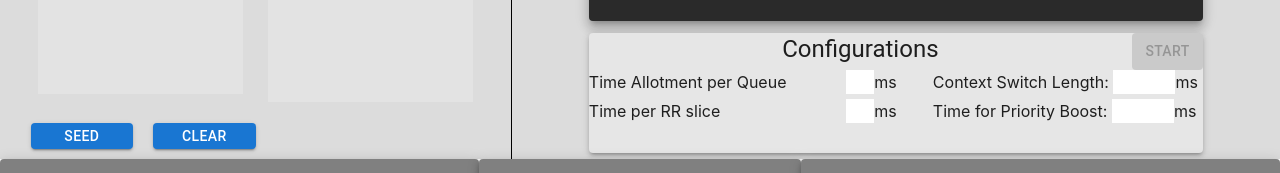
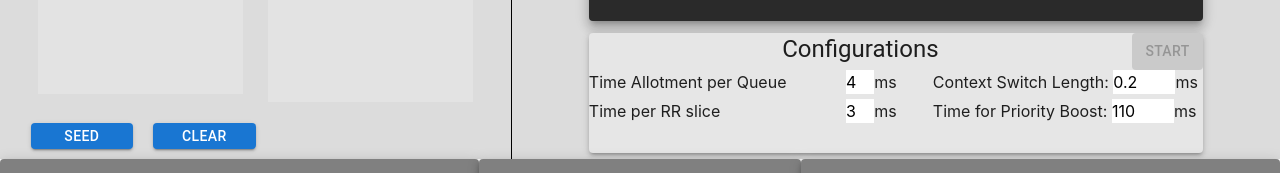
Before and after one commit to AbishurMoses/MLFQ-Visualization, a React (Vite) app: page / in a window 1280 px wide. Shown: the part 321-494 px from the top of the page. Built offline with nearby package versions, Linux system fonts and the light colour scheme.

Commit message:
Everything works. Don't use numbers for job names

```diff
--- a/src/App.css
+++ b/src/App.css
@@ -51,7 +51,7 @@ p {
 }
 
 #table-container {
-  background-color: #2a2aa2a;
+  background-color: "#2a2aa2a";
   height: 100%;
   width: 100%;
   display: flex;
--- a/src/App.jsx
+++ b/src/App.jsx
@@ -28,14 +28,14 @@ function App() {
 	const [timeBetweenBoosts, setTimeBetweenBoosts] = useState(110); // MLFQ.boostCycles
 	const [contextSwitchLen, setContextSwitchLen] = useState(0.2);
 
-    const [queueData, setQueueData] = useState({currentTime: 0, queues: [[], [], []]})
+	const [queueData, setQueueData] = useState({ currentTime: 0, queues: [[], [], []] })
 	const [pidData, setPidData] = useState([]);
-    const [statsTableData, setStatsTableData] = useState({avgResponse: 0, avgTurnaround: 0, avgJobLength: 0, timeInContextSwitching: 0});
-    const [pieChartData, setPieChartData] = useState({contextSwitches: 0, jobs: {}})
+	const [statsTableData, setStatsTableData] = useState({ avgResponse: 0, avgTurnaround: 0, avgJobLength: 0, timeInContextSwitching: 0 });
+	const [pieChartData, setPieChartData] = useState({ contextSwitches: 0, jobs: {} })
 	const [massJobs, setMassJobs] = useState(false)
 	const [seedBtn, setSeedBtn] = useState(false)
 	const [jobName, setJobName] = useState("")
-	const [jobLength, setJobLength] = useState(0)
+	const [jobLength, setJobLength] = useState(1)
 	const [jobInteractivity, setJobInteractivity] = useState(0);
 	// For generating pre-determined Jobs
 	const [PD, setPD] = useState([])
@@ -44,7 +44,7 @@ function App() {
 	var jobId = useRef(0)
 
 	const getRandomInt = (max) => {
-		return Math.floor(Math.random() * max);
+		return Math.floor(Math.random() * max) + 1;
 	}
 
 	const increment = () => {
@@ -56,11 +56,18 @@ function App() {
 		if (jobName == "") {
 			alert("Add a name dommy")
 		} else {
+			const nameExists = PD.some(prev => prev.name === jobName)
+			if (!nameExists) {
 				let job = new Job(jobName, jobLength, jobInteractivity);
+				console.log("length: ", jobLength)
 				fnMassJobs(true);
 				setPD(prev => [...prev, job]);
 				setJobs(prev => [...prev, job]);
 				increment()
+			}
+			else {
+				alert("A job with the selected name already exists")
+			}
 		}
 		console.log(jobs)
 	}
@@ -84,7 +91,7 @@ function App() {
 	const addJobs = (numOfJobs) => {
 		var i = 0;
 		while (i < numOfJobs) {
-            let len = getRandomInt(25);
+			let len = getRandomInt(24);
 			let interactivity = getRandomInt(3);
 			let job = new Job("Job " + (jobId.current + 1).toString(), len, interactivity);
 			setPD(prev => [...prev, job])
@@ -98,7 +105,7 @@ function App() {
 
 	const resetInput = () => {
 		setJobName("")
-		setJobLength(0)
+		setJobLength(1)
 	}
 
 	const fnMassJobs = (bool) => {
@@ -203,31 +210,35 @@ function App() {
 		console.log('set mlfq')
 		console.dir(mlfq)
 		const queue1 = new Queue(timePerRrSlice, allotPerQueue);
-        const queue2 = new Queue(timePerRrSlice, allotPerQueue*2); // allow jobs to run longer in lower-priority queues
-        const queue3 = new Queue(timePerRrSlice, allotPerQueue*3);
+		const queue2 = new Queue(timePerRrSlice, allotPerQueue * 2); // allow jobs to run longer in lower-priority queues
+		const queue3 = new Queue(timePerRrSlice, allotPerQueue * 3);
 
 		mlfq.current.addQueue(queue1);
 		mlfq.current.addQueue(queue2);
 		mlfq.current.addQueue(queue3);
 	}
 
-    useEffect(() => {
-        for (let job of jobs) {
-            mlfq.current.addJob(job);
-        }
-    }, [jobs])
+	// useEffect(() => {
+	// 	for (let job of jobs) {
+	// 		mlfq.current.addJob(job);
+	// 	}
+	// }, [jobs])
 
 	// run the MLFQ
 	const startScheduler = () => {
 		MLFQ.avgResponseTime = 0;
 		MLFQ.avgTurnaroundTime = 0;
 
+		for (let job of jobs) {
+			mlfq.current.addJob(job)
+		}
+
 		console.log('about to call start()')
 		console.dir(mlfq)
 		mlfq.current.start();
 
 		// setTimeOut poll for scheduler changes and update state accordingly
-        checker = setInterval(pollAndUpdateState, clockCycleTime*10);
+		checker = setInterval(pollAndUpdateState, clockCycleTime * 10);
 	}
 
 	// polls the scheduler's state and updates app state accordingly to update the UI
@@ -240,7 +251,7 @@ function App() {
 		for (let queue of mlfq.current.queues) {
 			queues.push(queue.jobBlocks)
 		}
-        setQueueData({currentTime, queues});
+		setQueueData({ currentTime, queues });
 
 
 		// update pidData
@@ -253,7 +264,7 @@ function App() {
 					pid: job.id,
 					name: job.name,
 					status: job.state,
-                    queue: idx+1,
+					queue: idx + 1,
 					allotment
 				})
 			}
@@ -276,9 +287,6 @@ function App() {
 			console.log('going to stop polling now')
 			if (checker) clearInterval(checker); // stop polling
 		}
-
-
-
 		console.log('done with pollANdUpdateState()')
 	}
 
@@ -317,14 +325,14 @@ function App() {
 									noValidate
 									autoComplete="off"
 								>
-									<TextField id="job-name" value={jobName} onChange={handleJob} label="Name" variant="filled" sx={{ input: {color: 'white' }}}/>
+									<TextField id="job-name" value={jobName} onChange={handleJob} label="Name" variant="filled" sx={{ input: { color: 'white' } }} />
 									<div className="input-container">
 										<p>Length</p>
-										<Slider name="job-length" className="sliders" value={jobLength} onChange={handleJob} defaultValue={25} valueLabelDisplay="auto" max={50} />
+										<Slider name="job-length" className="sliders" value={jobLength} onChange={handleJob} defaultValue={25} valueLabelDisplay="auto" min={1} max={25} />
 									</div>
 									<div className="input-container">
 										<p>Interactivity</p>
-										<Slider name="job-interactivity" className="sliders" value={jobInteractivity} onChange={handleJob} defaultValue={5} valueLabelDisplay="auto" max={10} />
+										<Slider name="job-interactivity" className="sliders" value={jobInteractivity} onChange={handleJob} defaultValue={5} valueLabelDisplay="auto" max={3} />
 									</div>
 								</Box>
 								<Stack id="job-btn-container">
@@ -340,7 +348,7 @@ function App() {
 					</div>
 				</div>
 				<div id="MLFQ-container">
-					<QueueGraph queueData={queueData}/>
+					<QueueGraph queueData={queueData} />
 
 					<Paper id="controls" elevation={3} className="mt-3">
 						<div className="flex">
@@ -354,13 +362,13 @@ function App() {
 								<p>Time per RR slice</p>
 							</div>
 							<div className="cols" id="col2">
-                                <div><input type="number" className="control-inp text-white" id="allotment" min="1" max="10" step="1" disabled={jobs.length > 0} value={allotPerQueue} onChange={handleConfig}/>ms</div>
-                                <div><input type="number" className="control-inp text-white" id="rr-slice" min="1" max="10" step="1" disabled={jobs.length > 0} value={timePerRrSlice} onChange={handleConfig}/>ms</div>
+								<div><input type="number" className="control-inp text-black" id="allotment" min="1" max="10" step="1" disabled={jobs.length > 0} value={allotPerQueue} onChange={handleConfig} />ms</div>
+								<div><input type="number" className="control-inp text-black" id="rr-slice" min="1" max="10" step="1" disabled={jobs.length > 0} value={timePerRrSlice} onChange={handleConfig} />ms</div>
 							</div>
 							<div className="cols" id="col3">
 								{/* <div>Clock cycle length: <input type="number" className="control-inp" id="clock-cycle-length" min="1" max="10" step="1" disabled={true} value={clockCycleTime} onChange={handleConfig}/>ms</div> */}
-                                <div>Context Switch Length: <input type="number" className="control-inp text-white" id="context-switch-length" min="0.1" max="10" step="0.05" disabled={jobs.length > 0} value={contextSwitchLen} onChange={handleConfig}/>ms</div>
-                                <div>Time for Priority Boost: <input type="number" className="control-inp text-white" id="boost" min="1" max="10" step="1" disabled={jobs.length > 0} value={timeBetweenBoosts} onChange={handleConfig}/>ms</div>
+								<div>Context Switch Length: <input type="number" className="control-inp text-black" id="context-switch-length" min="0.1" max="10" step="0.05" disabled={jobs.length > 0} value={contextSwitchLen} onChange={handleConfig} />ms</div>
+								<div>Time for Priority Boost: <input type="number" className="control-inp text-black" id="boost" min="1" max="10" step="1" disabled={jobs.length > 0} value={timeBetweenBoosts} onChange={handleConfig} />ms</div>
 							</div>
 						</div>
 					</Paper>
--- a/src/components/Job.jsx
+++ b/src/components/Job.jsx
@@ -16,6 +16,7 @@ const Job = (props) => {
             <div className="job-content">
                 <p>Name: {props.value.name}</p>
                 <p>Length: {props.value.length}</p>
+                <p>Inter: {props.value.interactivity}</p>
             </div>
         </div>
     )
```
Lines whose indentation alone changed are shown as unchanged.
